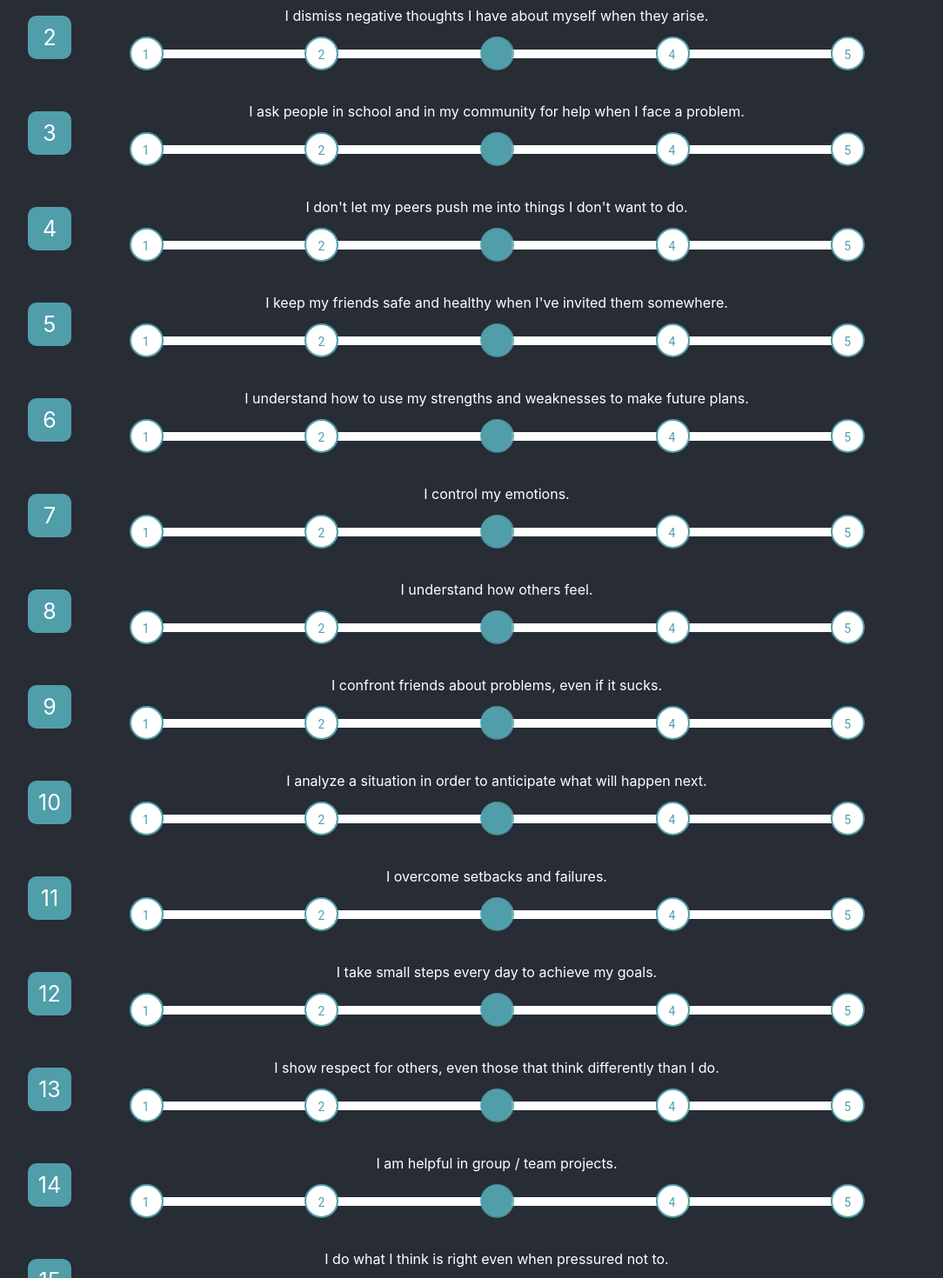
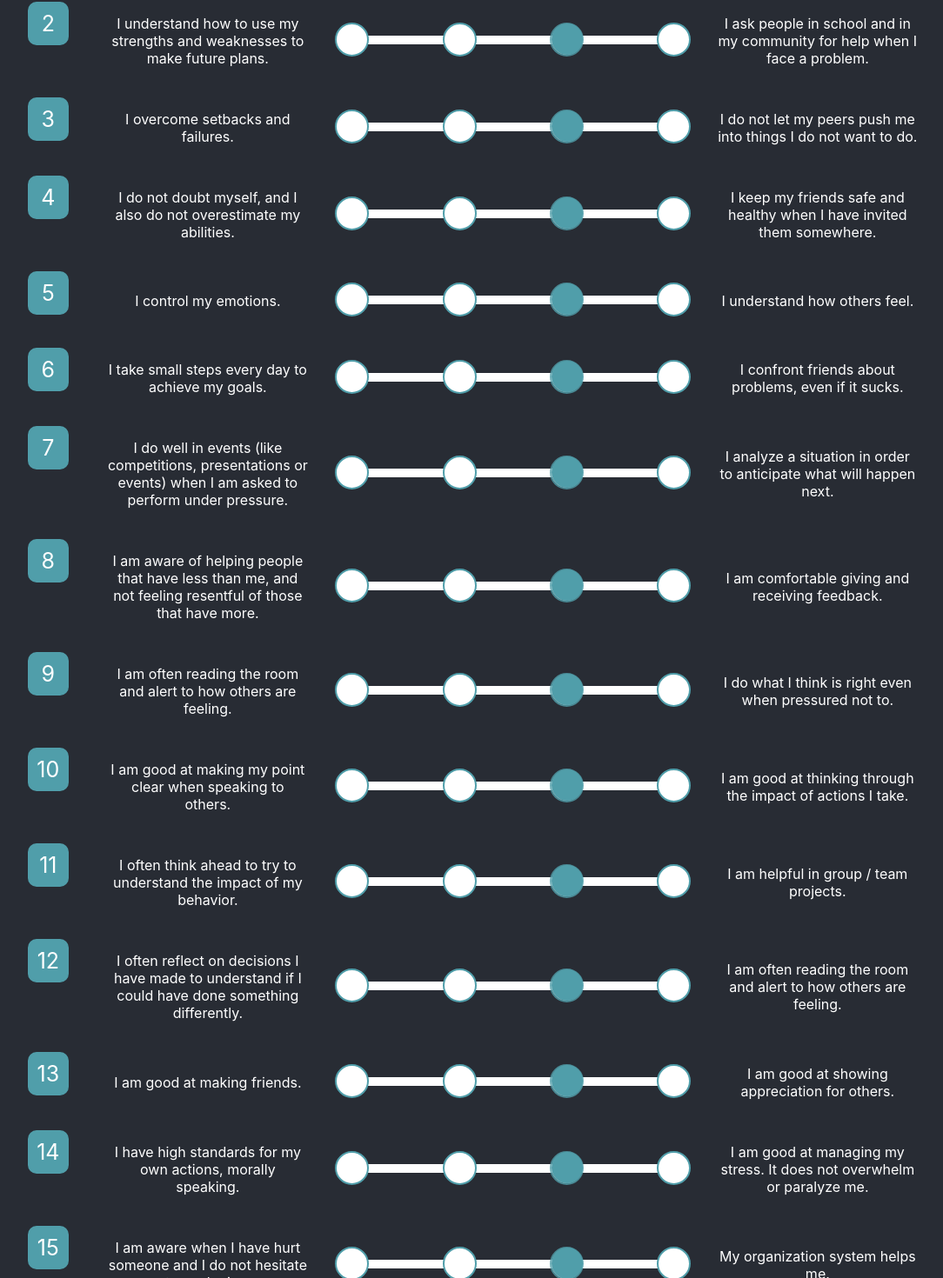
Before and after one commit to skarim9/The-Mindful-Applicant, a React (Create React App) app: page /quiz in a window 1280 px wide. Shown: the part 226-1696 px from the top of the page at 87% size, without its empty margins (124-1208 px from the left). Built offline with nearby package versions, Linux system fonts and the light colour scheme.

Commit message:
revised quiz question display

```diff
--- a/src/App.tsx
+++ b/src/App.tsx
@@ -6,11 +6,12 @@ import Quiz from './quiz/Quiz';
 
 import Dashboard from './profile/index';
 import PointsAllocation from './points-allocation/PointsAllocation';
-import SignIn from './login/Login'
+import SignIn from './login/login'
 
 function App() {
   return (
     <div className="App">
+
       <BrowserRouter>
         <div>
             <Switch>
--- a/src/quiz/NumberTickSlider.tsx
+++ b/src/quiz/NumberTickSlider.tsx
@@ -51,23 +51,19 @@ const NumberTickSliderStyle = withStyles({
 const options = [
     {
       value: 1,
-      label: '1'
+      label: ''
     },
     {
       value: 2,
-      label: '2',
+      label: '',
     },
     {
       value: 3,
-      label: '3',
+      label: '',
     },
     {
       value: 4,
-      label: '4',
-    },
-    {
-        value: 5,
-        label: '5',
+      label: '',
     }
   ];
 
@@ -98,7 +94,7 @@ export default class NumberTickSlider extends Component <IAppProps,IAppState>{
                 step={1}
                 marks={options}
                 min={1}
-                max={5}
+                max={4}
                 />
             </div>
 
--- a/src/quiz/Quiz.tsx
+++ b/src/quiz/Quiz.tsx
@@ -1,7 +1,6 @@
 import React, { Component } from 'react';
 import './quiz.scss'
 import QuizQuestion from './QuizQuestion'
-import Slider from '@material-ui/core/Slider';
 import QuizResults from './quiz-results/QuizResults';
 
 export default class Quiz extends Component <IAppProps,IAppState>{
@@ -9,25 +8,91 @@ export default class Quiz extends Component <IAppProps,IAppState>{
     constructor(props: IAppProps){
         super(props);
         this.state = {
-        name:"",
-        isShowResults:false,
-        questions:[
-            "I know myself. I can react well to different situations.",
-            "I dismiss negative thoughts I have about myself when they arise.",
-            "I ask people in school and in my community for help when I face a problem.",
-            "I don't let my peers push me into things I don't want to do.",
-            "I keep my friends safe and healthy when I've invited them somewhere.",
-            "I understand how to use my strengths and weaknesses to make future plans.",
-            "I control my emotions.",
-            "I understand how others feel.",
-            "I confront friends about problems, even if it sucks.",
-            "I analyze a situation in order to anticipate what will happen next.",
-            "I overcome setbacks and failures.",
-            "I take small steps every day to achieve my goals.",
-            "I show respect for others, even those that think differently than I do.",
-            "I am helpful in group / team projects. ",
-            "I do what I think is right even when pressured not to. ",
-        ]}
+            name:"",
+            isShowResults:false,
+            questions:[
+                {
+                    option1:'I know myself. I can react well to different situations.',
+                    option2:'I dismiss negative thoughts I have about myself when they arise.'
+                },
+                {
+                    option1:'I understand how to use my strengths and weaknesses to make future plans.',
+                    option2:'I ask people in school and in my community for help when I face a problem.'
+                },
+                {
+                    option1:'I overcome setbacks and failures.',
+                    option2:'I do not let my peers push me into things I do not want to do.'
+                },
+                {
+                    option1:'I do not doubt myself, and I also do not overestimate my abilities.',
+                    option2:'I keep my friends safe and healthy when I have invited them somewhere.'
+                },
+                {
+                    option1:'I control my emotions.',
+                    option2:'I understand how others feel.'
+                },
+                {
+                    option1:'I take small steps every day to achieve my goals.',
+                    option2:'I confront friends about problems, even if it sucks.'
+                },
+                {
+                    option1:'I do well in events (like competitions, presentations or events) when I am asked to perform under pressure.',
+                    option2:'I analyze a situation in order to anticipate what will happen next.'
+                },
+                {
+                    option1:'I am aware of helping people that have less than me, and not feeling resentful of those that have more.',
+                    option2:'I am comfortable giving and receiving feedback.'
+                },
+                {
+                    option1:'I am often reading the room and alert to how others are feeling.',
+                    option2:'I do what I think is right even when pressured not to.'
+                },
+                {
+                    option1:'I am good at making my point clear when speaking to others.',
+                    option2:'I am good at thinking through the impact of actions I take.'
+                },
+                {
+                    option1:'I often think ahead to try to understand the impact of my behavior.',
+                    option2:'I am helpful in group / team projects.'
+                },
+                {
+                    option1:'I often reflect on decisions I have made to understand if I could have done something differently.',
+                    option2:'I am often reading the room and alert to how others are feeling.'
+                },
+                {
+                    option1:'I am good at making friends.',
+                    option2:'I am good at showing appreciation for others.'
+                },
+                {
+                    option1:'I have high standards for my own actions, morally speaking.',
+                    option2:'I am good at managing my stress. It does not overwhelm or paralyze me.'
+                },
+                {
+                    option1:'I am aware when I have hurt someone and I do not hesitate to apologize.',
+                    option2:'My organization system helps me.'
+                },
+                {
+                    option1:'na',
+                    option2:'bo'
+                },
+                {
+                    option1:'na',
+                    option2:'bo'
+                },
+                {
+                    option1:'na',
+                    option2:'bo'
+                },
+                {
+                    option1:'na',
+                    option2:'bo'
+                },
+                {
+                    option1:'na',
+                    option2:'bo'
+                }
+            ]
+        }
     }
 
 
@@ -69,12 +134,15 @@ export default class Quiz extends Component <IAppProps,IAppState>{
 
 
 
-    createQuestion =(_question:string,_index:number) => {
+    createQuestion =(_question:{
+        option1:string,
+        option2:string
+    },_index:number) => {
 
 
             return <li className = "invis-label" key = {_index}>
 
-                        <span>
+                        <span className = "numberedList">
                             <div  className = "ol-label-container">
                                 <div className="ol-label">{_index+1}</div>
                             </div>
@@ -82,7 +150,10 @@ export default class Quiz extends Component <IAppProps,IAppState>{
                         </span>
                     </li>
     }
-    createQuizQuestions=(_questions: string[])=>{
+    createQuizQuestions=(_questions: {
+        option1:string,
+        option2:string
+    }[])=>{
         return(<ol className="quiz-questions-container">
             {_questions.map(this.createQuestion)}
         </ol>)
@@ -95,6 +166,11 @@ interface IAppProps{
 }
 interface IAppState{
     isShowResults: boolean;
-    questions:string[];
+
     name:string;
+    questions:{
+        option1:string,
+        option2:string
+    }[];
+
 }
--- a/src/quiz/QuizQuestion.tsx
+++ b/src/quiz/QuizQuestion.tsx
@@ -13,18 +13,24 @@ constructor(props: IAppProps){
   render() {
 
     return (
-          <div>
-          <p>{this.props.question}</p>
-
-            <NumberTickSlider />
-
-
-        </div>
+      <table width = "100%">
+        <tbody>
+          <tr className = "question-container">
+            <td width = "25%">{this.props.question.option1}</td>
+            <td width = "50%"><NumberTickSlider /></td>
+            <td width = "25%">{this.props.question.option2}</td>
+        </tr>
+        </tbody>
+        </table>
     )
   }
 }
 interface IAppProps{
-    question:string;
+    question:{
+        option1:string,
+        option2:string
+    }
+
 }
 interface IAppState{
     name:string;
--- a/src/quiz/quiz.scss
+++ b/src/quiz/quiz.scss
@@ -47,3 +47,12 @@ li.invis-label{ //we don't use the default li labels so set them to invis.
     background-color: rgb(137, 176, 235);
 
 }
+.numberedList{
+    display: flex;
+}
+.question-container{
+    margin:10px;
+    padding: 10px;
+    display: table;
+    width: 100%;
+}
```
Also changed, not shown: 1 other file (tests, documents, lock files or other folders).
